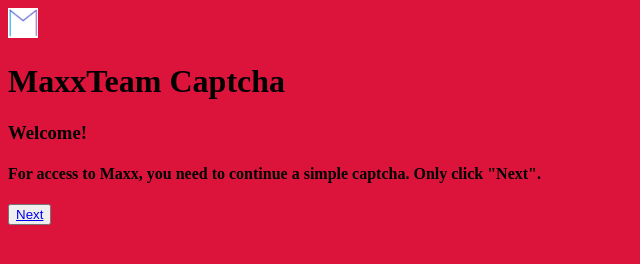
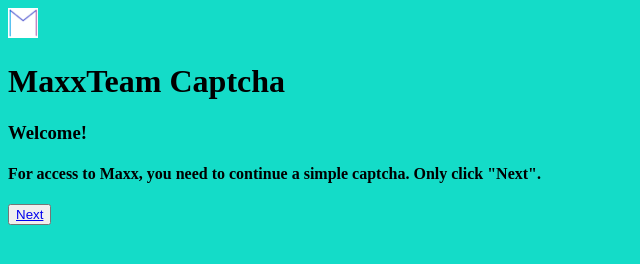
Before and after one commit to murzik308/maxx.en, a plain HTML site: page index.html in a window 1280 px wide. Shown: the whole page, without its empty margins (0-640 px from the left). Drawn offline with Linux system fonts and the light colour scheme; files that its build step writes are made by us from their sources.

Commit message:
added a folder for css

```diff
--- a/loadstyle.css
+++ b/css/loadstyle.css
@@ -1,5 +1,5 @@
 body {
-background-color: crimson;
+background-color: rgb(20, 220, 200);
 }
 #load {
 background-color: greenyellow;
```
Also changed, not shown: css/normal-style.css (renamed from normal-style.css), css/st!m.css (renamed from st!m.css), css/stim.css (renamed from stim.css), css/style.css (renamed from style.css), css/styleli.css (renamed from styleli.css), css/stylepro.css (renamed from stylepro.css).
